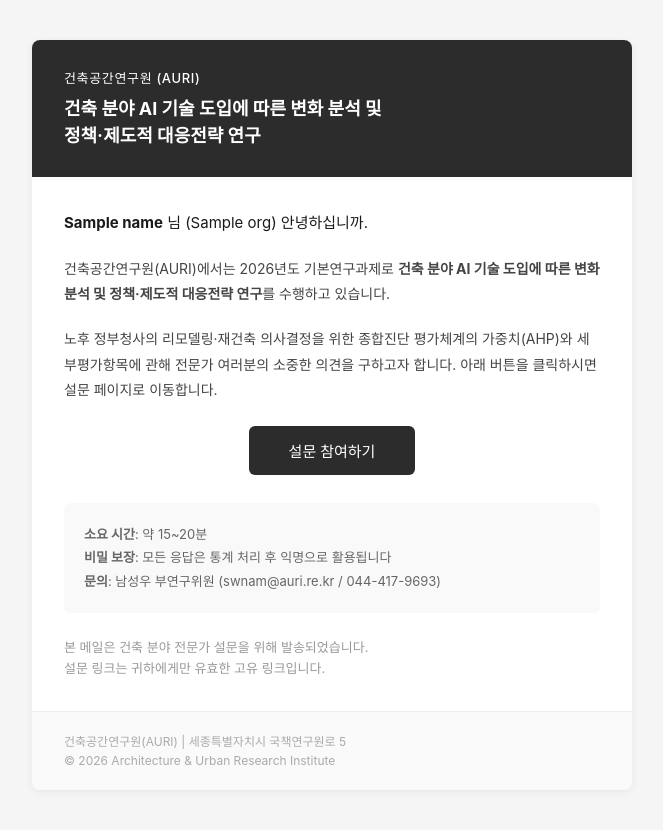
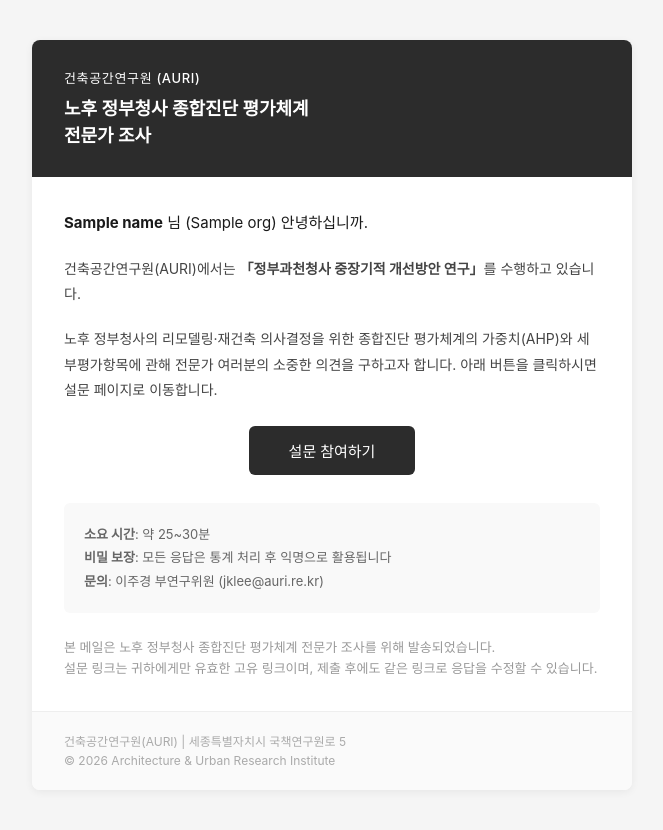
Before and after one commit to burn001/gwacheon-ahp-survey, a Python web app: template backend/templates/survey_invite.html in a window 1280 px wide. Shown: the whole page, without its empty margins (308-971 px from the left). Run offline with Jinja, Linux system fonts and the light colour scheme; the template is opened without the code that fills it: most values are stand-ins (such as "Sample title", 1, 10 or a date in 2020).

Commit message:
fix: invite email template — AI-survey 계보 문구 제거 (연구명·문의처·소요시간·기본 제목 정정)

```diff
--- a/backend/routers/participants.py
+++ b/backend/routers/participants.py
@@ -217,7 +217,7 @@ async def list_participants(
 
 class EmailSendRequest(BaseModel):
     tokens: list[str]
-    subject: str = "건축 분야 AI 설문조사 참여 요청 (AURI)"
+    subject: str = "노후 정부청사 종합진단 평가체계 전문가 조사 참여 요청 (AURI)"
 
 
 @router.post("/email/preview", response_class=HTMLResponse)
--- a/backend/templates/survey_invite.html
+++ b/backend/templates/survey_invite.html
@@ -9,7 +9,7 @@
   <!-- Header -->
   <tr><td style="background:#2c2c2c;padding:28px 32px">
     <p style="margin:0;color:#ffffff;font-size:13px;font-weight:500;letter-spacing:0.05em">건축공간연구원 (AURI)</p>
-    <h1 style="margin:8px 0 0;color:#ffffff;font-size:18px;font-weight:700;line-height:1.5">건축 분야 AI 기술 도입에 따른 변화 분석 및<br>정책·제도적 대응전략 연구</h1>
+    <h1 style="margin:8px 0 0;color:#ffffff;font-size:18px;font-weight:700;line-height:1.5">노후 정부청사 종합진단 평가체계<br>전문가 조사</h1>
   </td></tr>
 
   <!-- Body -->
@@ -18,7 +18,7 @@
       <strong>{{name}}</strong> 님 ({{org}}) 안녕하십니까.
     </p>
     <p style="font-size:14px;color:#444;line-height:1.8;margin:0 0 20px">
-      건축공간연구원(AURI)에서는 2026년도 기본연구과제로 <strong>건축 분야 AI 기술 도입에 따른 변화 분석 및 정책·제도적 대응전략 연구</strong>를 수행하고 있습니다.
+      건축공간연구원(AURI)에서는 <strong>「정부과천청사 중장기적 개선방안 연구」</strong>를 수행하고 있습니다.
     </p>
     <p style="font-size:14px;color:#444;line-height:1.8;margin:0 0 24px">
       노후 정부청사의 리모델링·재건축 의사결정을 위한 종합진단 평가체계의 가중치(AHP)와 세부평가항목에 관해 전문가 여러분의 소중한 의견을 구하고자 합니다. 아래 버튼을 클릭하시면 설문 페이지로 이동합니다.
@@ -34,16 +34,16 @@
     <table width="100%" style="background:#f9f9f9;border-radius:6px;padding:20px;margin:0 0 24px" cellpadding="0" cellspacing="0">
     <tr><td>
       <p style="font-size:13px;color:#666;line-height:1.8;margin:0">
-        <strong>소요 시간</strong>: 약 15~20분<br>
+        <strong>소요 시간</strong>: 약 25~30분<br>
         <strong>비밀 보장</strong>: 모든 응답은 통계 처리 후 익명으로 활용됩니다<br>
-        <strong>문의</strong>: 남성우 부연구위원 (swnam@auri.re.kr / 044-417-9693)
+        <strong>문의</strong>: 이주경 부연구위원 (jklee@auri.re.kr)
       </p>
     </td></tr>
     </table>
 
     <p style="font-size:13px;color:#999;line-height:1.6;margin:0">
-      본 메일은 건축 분야 전문가 설문을 위해 발송되었습니다.<br>
-      설문 링크는 귀하에게만 유효한 고유 링크입니다.
+      본 메일은 노후 정부청사 종합진단 평가체계 전문가 조사를 위해 발송되었습니다.<br>
+      설문 링크는 귀하에게만 유효한 고유 링크이며, 제출 후에도 같은 링크로 응답을 수정할 수 있습니다.
     </p>
   </td></tr>
 
```
